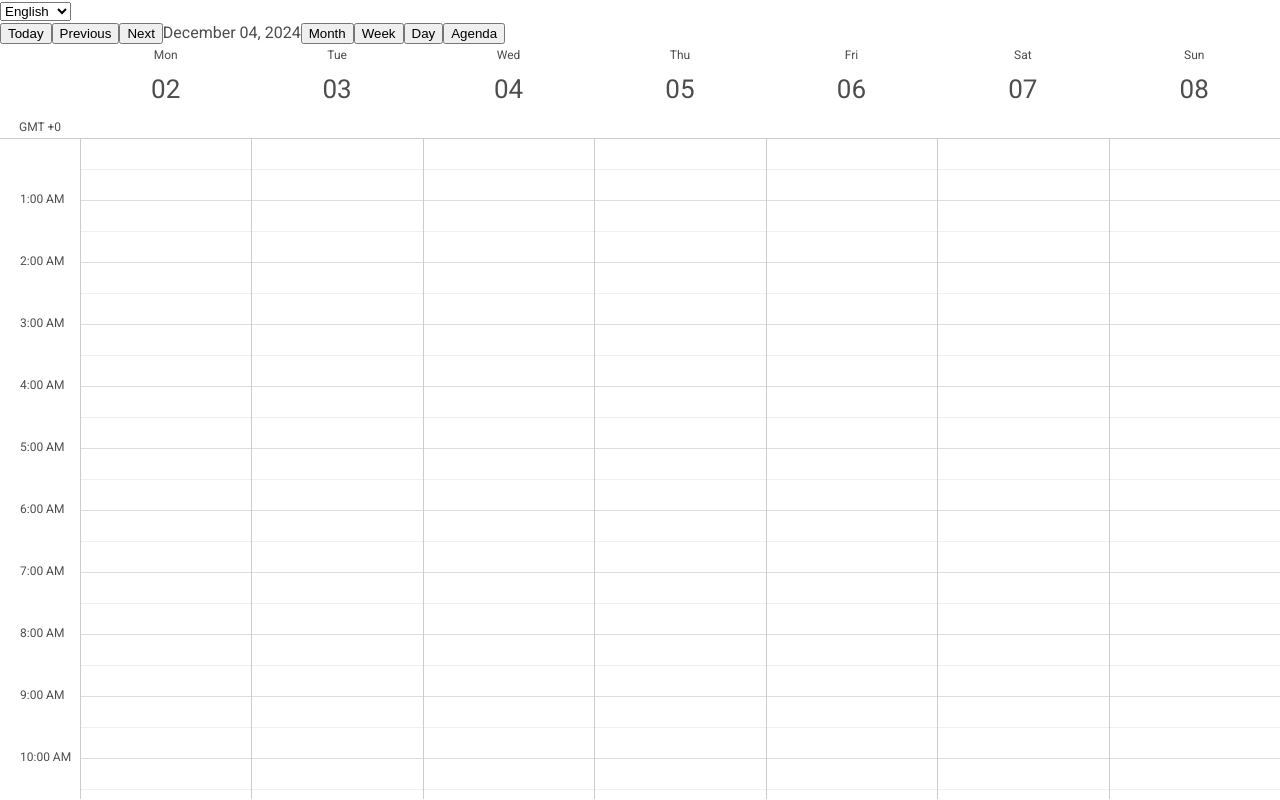
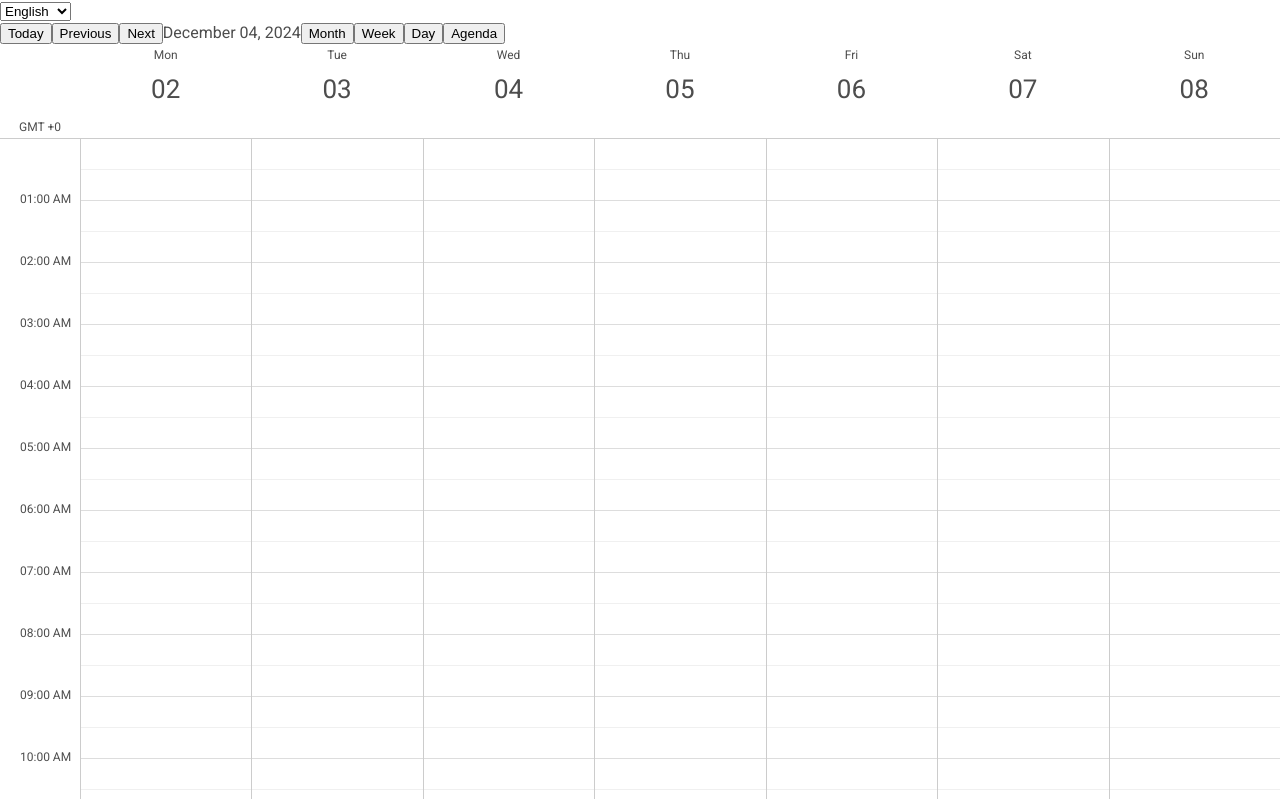
Before and after one commit to Eng-FerasAhmad/razor-calendar, a React (Vite) app: page / in a window 1280 px wide. Built offline with nearby package versions, Linux system fonts and the light colour scheme.

Commit message:
show hours in 2 digit pattern

```diff
--- a/src/components/calendar/config.ts
+++ b/src/components/calendar/config.ts
@@ -2,4 +2,6 @@ export const calendarConfig = {
     headerHeight: 73,
     toolbarHeight: 45,
     timeSlotHeight: 40,
+    showWeekend: true,
+    showJustWorkHours: false,
 };
--- a/src/components/calendar/week/time-column/TimeColumn.tsx
+++ b/src/components/calendar/week/time-column/TimeColumn.tsx
@@ -27,16 +27,18 @@ export default function TimeColumn({
         label: string;
     }[] => {
         const slots: { hour: number; minute: number; label: string }[] = [];
+
         for (let hour = 0; hour < 24; hour += 1) {
             for (let minute = 0; minute < 60; minute += interval) {
                 const label = is24HourFormat
                     ? `${String(hour).padStart(2, '0')}:${String(minute).padStart(2, '0')}`
-                    : `${hour % 12 || 12}:${String(minute).padStart(2, '0')} ${
+                    : `${String(hour % 12 || 12).padStart(2, '0')}:${String(minute).padStart(2, '0')} ${
                           hour < 12 ? 'AM' : 'PM'
                       }`;
                 slots.push({ hour, minute, label });
             }
         }
+
         return slots;
     };
 
```
